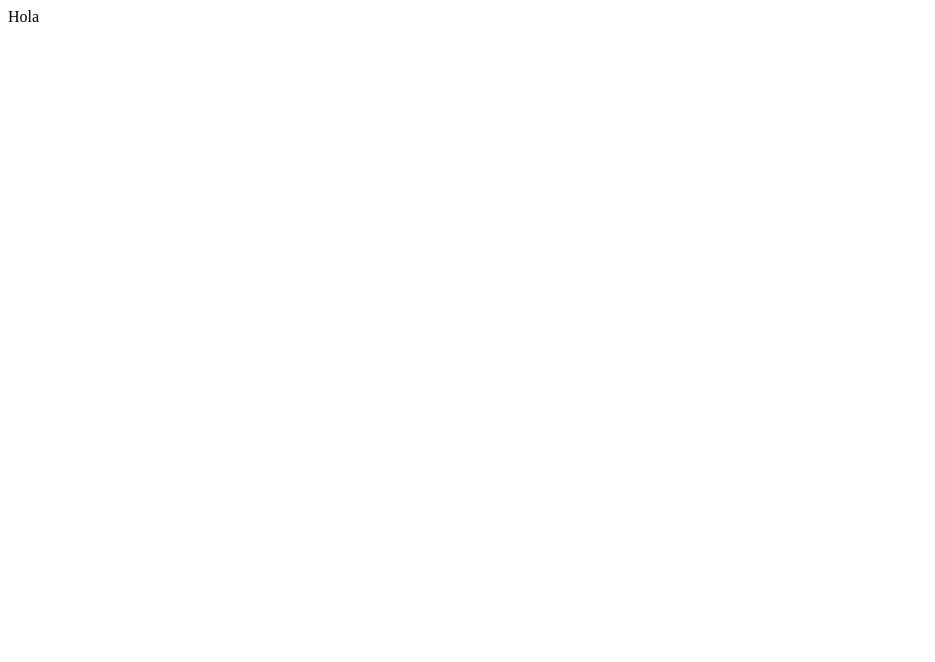
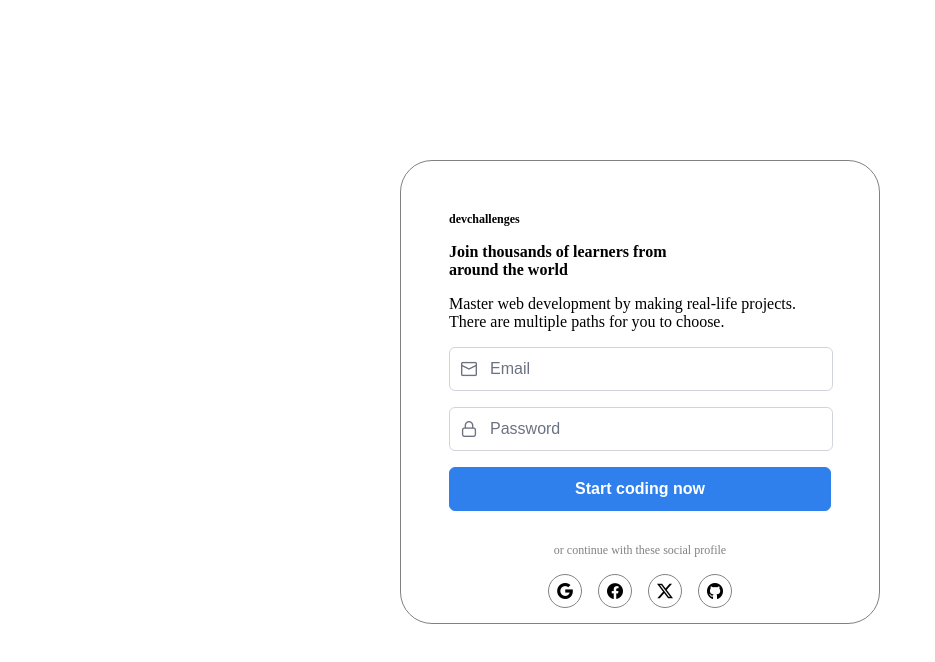
Before and after one commit to hllanos5/mp-m4-frontend, a React (Vite) app in the folder miniproyecto/: page / in a window 1280 px wide. Shown: the top 662 px of the page, without its empty margins (0-935 px from the left). Built offline with nearby package versions, Linux system fonts and the light colour scheme; a web font is replaced by a local one.

Commit message:
diseño de formulario de ingreso

```diff
--- a/miniproyecto/src/App.jsx
+++ b/miniproyecto/src/App.jsx
@@ -1,11 +1,12 @@
 import { useState } from 'react'
-
+import Login from './domian/user/pages/Login'
+Login
 function App() {
   const [count, setCount] = useState(0)
 
   return (
     <>
-      Hola
+      <Login/>
     </>
   )
 }
--- /dev/null
+++ b/miniproyecto/src/domian/user/pages/Login.jsx
@@ -0,0 +1,35 @@
+import React from 'react'
+import { IconField } from "primereact/iconfield";
+import { InputIcon } from "primereact/inputicon";
+import { InputText } from "primereact/inputtext";
+import { Button } from 'primereact/button';
+
+export default function Login() {
+  return (
+    <div className='frm-login'>
+        <div><label className='challengers'>devchallenges</label></div>
+        <div><label className='negrita titulo'>Join thousands of learners from <br/> around the world</label></div>
+        <div><label>Master web development by making real-life projects. There are multiple paths for you to choose.</label></div>
+
+        <IconField iconPosition="left">
+            <InputIcon className="pi pi-envelope"> </InputIcon>
+            <InputText v-model="value1" placeholder="Email"/>
+        </IconField>
+        <IconField iconPosition="left">
+            <InputIcon className="pi pi-lock"> </InputIcon>
+            <InputText v-model="value1" placeholder="Password" type='password' />
+        </IconField>
+        <Button label="Start coding now" />
+        <div className='seccion-texto-profile'>
+            <label> or continue with these social profile</label>
+            <div className='seccion-iconos-social'>
+                <i className="pi pi-google"></i>
+                <i className="pi pi-facebook"></i>
+                <i className="pi pi-twitter"></i>
+                <i className="pi pi-github"></i>
+            </div>
+        </div>
+
+    </div>
+  )
+}
--- a/miniproyecto/src/index.css
+++ b/miniproyecto/src/index.css
@@ -0,0 +1,59 @@
+.p-button{
+    background-color:#2f80ed ;
+    border: 1px solid #2f80ed;
+}
+
+.frm-login{
+    display: flex;
+    flex-direction: column;
+    gap: 1rem;
+    border:1px groove gray;
+    border-radius: 2rem;
+    width: 30rem;
+    margin: 10rem auto;
+    height: 58vh;
+    padding-top: 3rem;
+    padding-inline: 3rem;
+
+    .challengers{
+        font-size: 0.75rem;
+        font-weight: bold;
+    }
+    .negrita{
+        font-weight: bold;
+    }
+    label {
+        text-align: left;
+    }
+    .p-icon-field
+    {
+        width: 24rem;
+        .p-inputtext{
+            width: 100%;
+        }
+    }
+    .seccion-texto-profile{
+        display: flex;
+        flex-direction: column;
+        align-items: center;
+        justify-content: center;
+        label{
+            margin-top: 1rem;
+            font-size: 0.75rem;
+            color:#828282;
+        }
+        .seccion-iconos-social{
+            margin-top: 1rem;
+            display: flex;
+            gap:1rem;
+            i{
+                border:1px groove #828282;
+                padding: 0.5rem;
+                border-radius: 50%;
+                cursor: pointer;
+            }
+        }
+    }
+
+
+}
```
